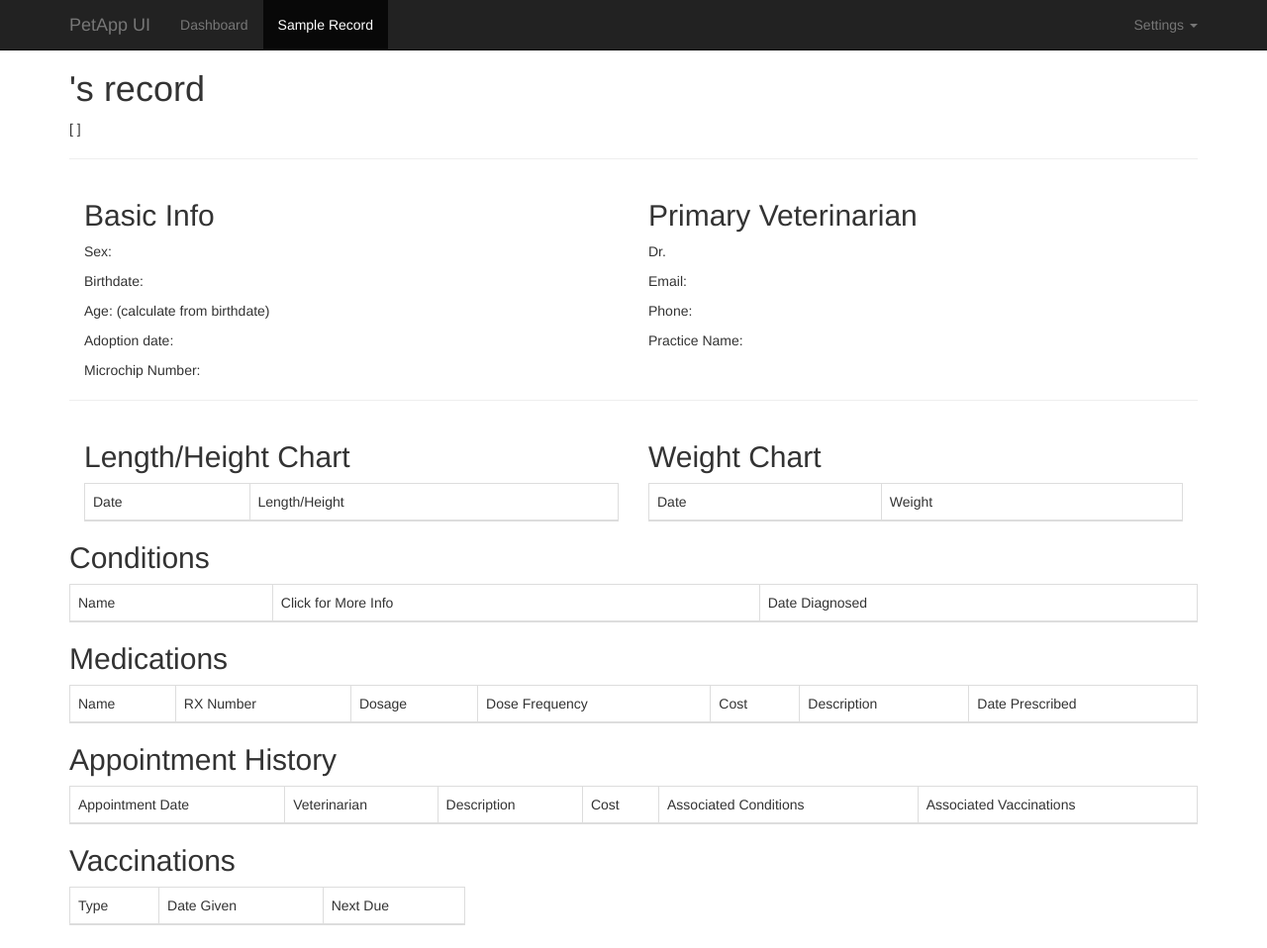
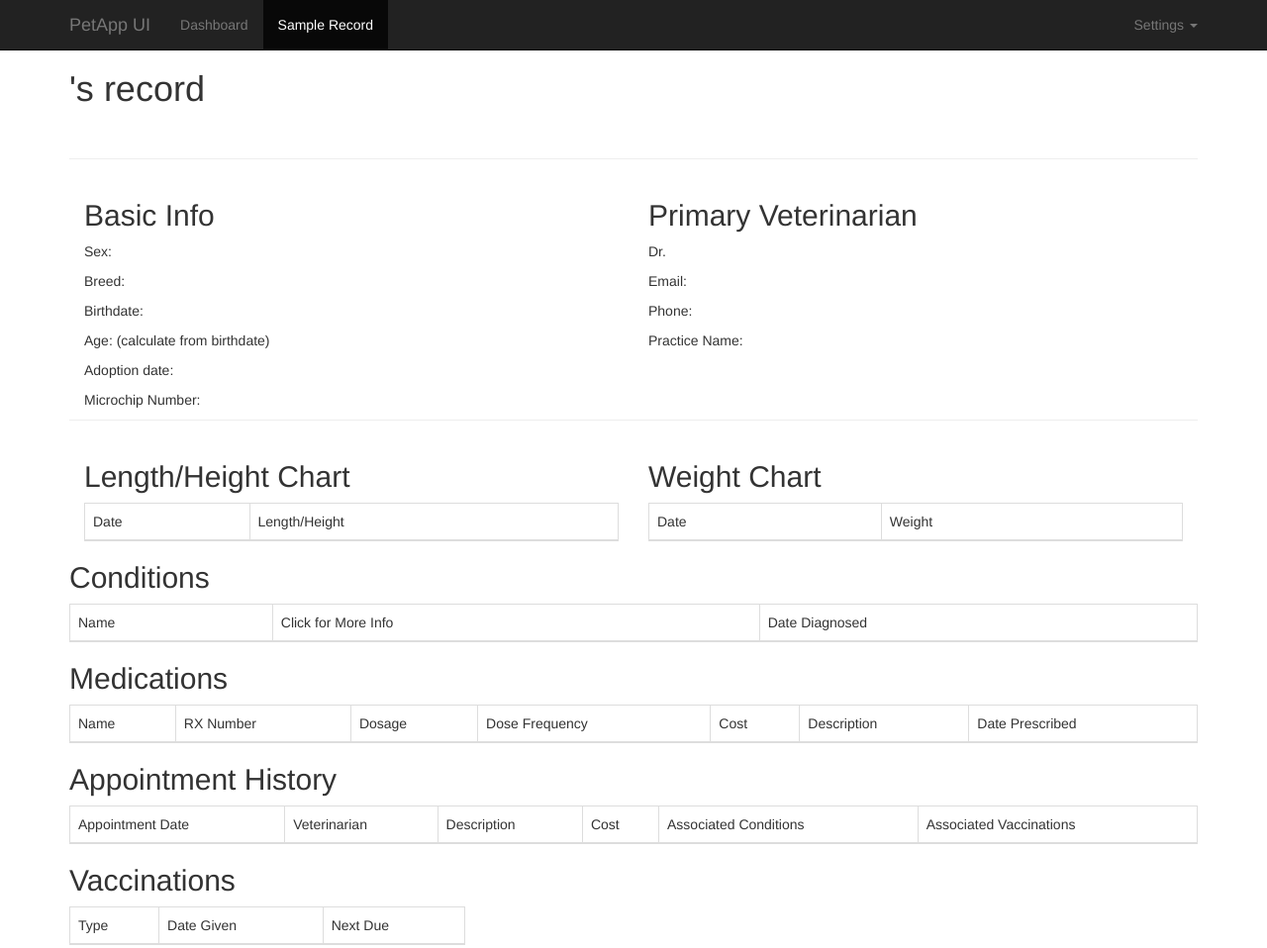
Before and after one commit to ShaynaCummings/PetNotes, a website: page index.html at #/record in a window 1280 px wide. Shown: the whole page at 99% size. Drawn offline with Linux system fonts and the light colour scheme; no server answers.

Commit message:
minor styling

```diff
--- a/css/app.css
+++ b/css/app.css
@@ -25,3 +25,7 @@ a {
 .dashboard-icons img {
   width:30px;
 }
+
+hr {
+  clear: both;
+}
--- a/templates/record.html
+++ b/templates/record.html
@@ -1,14 +1,14 @@
 <div ng-model="pet" class="container">
 
   <h1> {{ pets.name }}'s record</h1>
-    <p> {{ pets.picture_url }} </p>
-    <p> {{ pets.category }} [ {{ pets.breed }} ] </p>
+    <p> <img src="{{ pets.picture_url }}" width=200px> </p>
 
   <hr />
 
   <div class="col-md-6">
     <h2> Basic Info </h2>
       <p>Sex:  {{ pets.sex }} </p>
+      <p>Breed: {{ pets.breed }} </p>
       <p>Birthdate: {{ pets.birthdate }}</p>
       <p>Age: (calculate from birthdate) </p>
       <p>Adoption date:  {{ pets.adoption_date }} </p>
```
